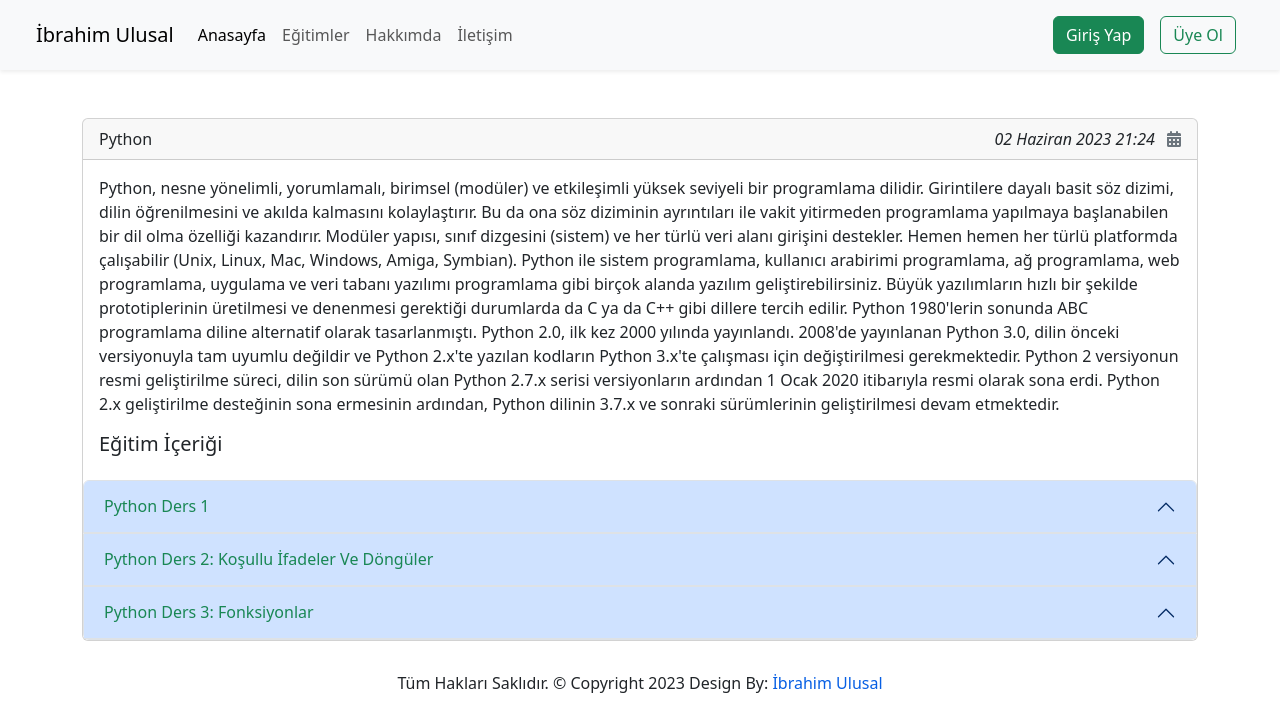
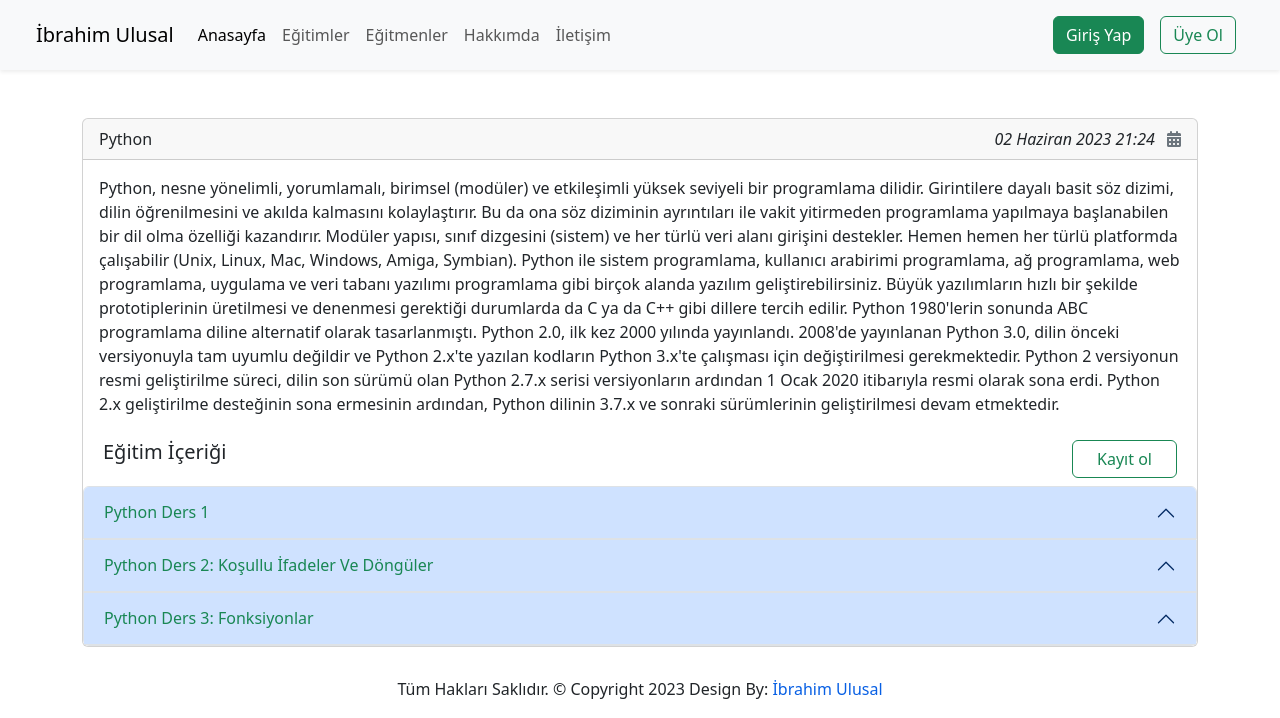
Before and after one commit to Ibrahim-Ulusall/my-website, a Django app: page /courses/python/4 in a window 1280 px wide. Shown: the top 718 px of the page. Run offline with Django 4.2, Linux system fonts and the light colour scheme; data comes from the database, SQL or seed files in the repository; both versions use the stored data as it was after the commit; some libraries are stand-ins or nearby versions.

Commit message:
course-details.html güncellendi.

```diff
--- a/templates/courseAppFiles/course_details.html
+++ b/templates/courseAppFiles/course_details.html
@@ -14,9 +14,16 @@
                 <p class="card-text">
                     {{ data.description }}
                 </p>
-                <h5>Eğitim İçeriği</h5>
+
                 </div>
-
+              <div class="row m-2">
+                <div class="col">
+                  <h5>Eğitim İçeriği</h5>
+                </div>
+                <div class="col">
+                  <button class="btn btn-outline-success float-end d-block px-4">Kayıt ol</button>
+                </div>
+              </div>
               <div class="accordion" id="accordionPanelsStayOpenExample">
                 {% for item in all_data %}
                   <div class="accordion-item">
@@ -27,7 +34,11 @@
                     </h2>
                     <div id="panelsStayOpen-collapseOne" class="accordion-collapse collapse " aria-labelledby="panelsStayOpen-headingOne">
                       <div class="accordion-body">
-                        {{ item.description|safe }}
+                        {% if user.is_authenticated %}
+                          {{ item.description|safe }}
+                        {% else %}
+                        <div class="alert alert-warning">İçeriği görüntülemek için kayıt olmalısınız</div>
+                        {% endif %}
                       </div>
                     </div>
                   </div>
--- a/templates/partials/_navbar.html
+++ b/templates/partials/_navbar.html
@@ -9,11 +9,12 @@
         <li class="nav-item">
           <a class="nav-link {% if '/' in request.path %} active {% endif %}" href="{% url 'home' %}">Anasayfa</a>
         </li>
-
+          <li class="nav-item">
+            <a class="nav-link" href="{% url 'courses' %}">Eğitimler</a>
+          </li>
         <li class="nav-item">
-          <a class="nav-link" href="{% url 'courses' %}">Eğitimler</a>
+          <a class="nav-link {% if 'about' in request.path %} active {% endif %}" href="{% url 'about' %}">Eğitmenler</a>
         </li>
-
         <li class="nav-item">
           <a class="nav-link {% if 'about' in request.path %} active {% endif %}" href="{% url 'about' %}">Hakkımda</a>
         </li>
```
Also changed, not shown: db.sqlite3.
